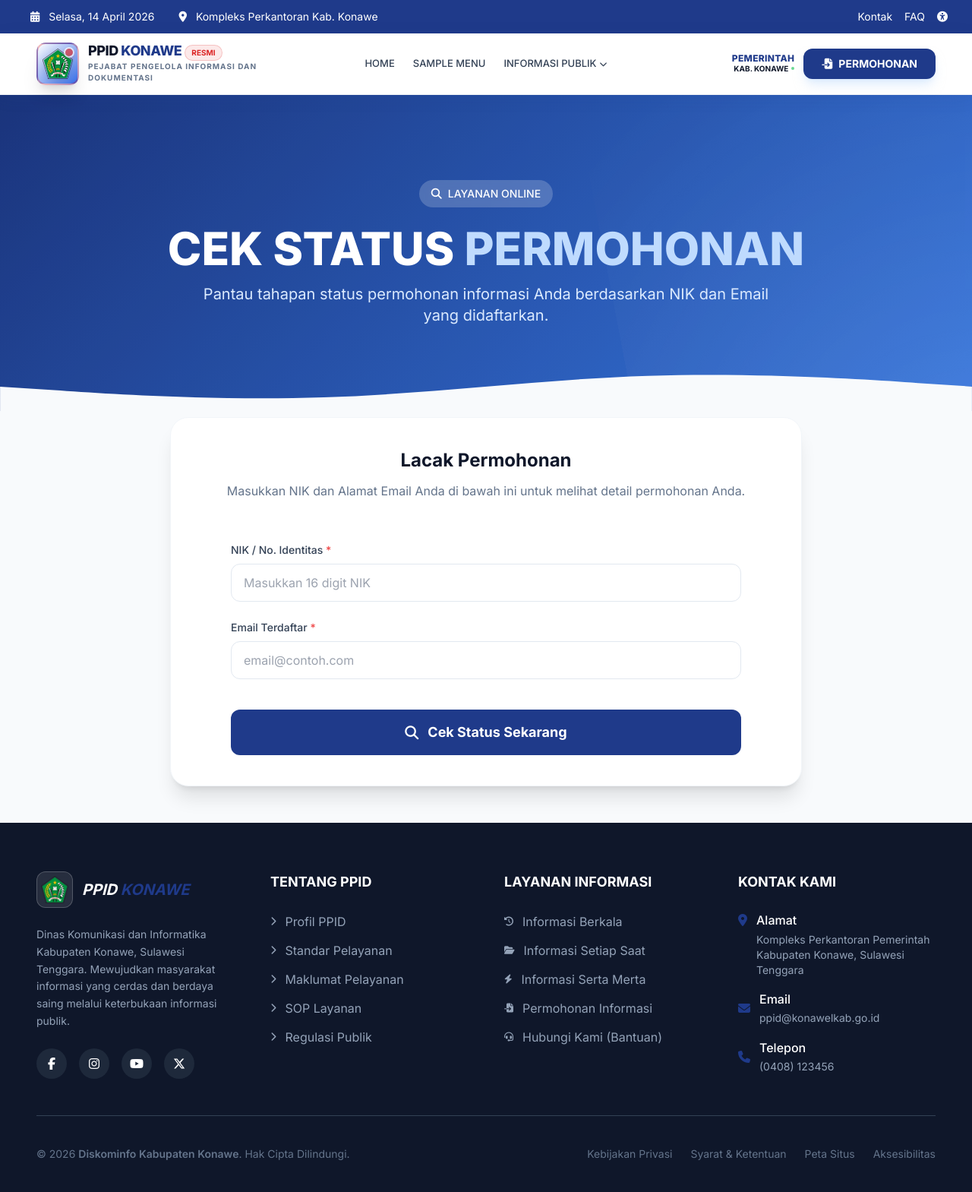
After one commit to develop-konawe/ppid, a Laravel app: page /cek-status in a window 1280 px wide. The commit adds this page. Shown: the whole page at 76% size. Run offline with Laravel 12, Linux system fonts and the light colour scheme; tables that the repository leaves empty hold one stand-in row (values such as "Sample post"); parts of the project's set-up code (start-up, migrations or seed data) failed here and were passed over; some libraries are stand-ins or nearby versions.

Commit message:
feat: implement information request submission and status tracking features

```diff
--- a/app/Http/Controllers/InformationRequestController.php
+++ b/app/Http/Controllers/InformationRequestController.php
@@ -48,4 +48,24 @@ class InformationRequestController extends Controller
 
         return redirect()->back()->with('success', 'Permohonan informasi Anda telah berhasil dikirim. Kami akan memprosesnya dan memberikan balasan ke email Anda.');
     }
+
+    public function checkStatus()
+    {
+        return view('pages.permohonan.status');
+    }
+
+    public function processCheckStatus(Request $request)
+    {
+        $validated = $request->validate([
+            'nik_no_identitas' => 'required|string',
+            'email' => 'required|email'
+        ]);
+
+        $requests = InformationRequest::where('nik_no_identitas', $validated['nik_no_identitas'])
+            ->where('email', $validated['email'])
+            ->orderBy('created_at', 'desc')
+            ->get();
+
+        return view('pages.permohonan.status', compact('requests', 'validated'));
+    }
 }
--- a/resources/views/pages/home/index.blade.php
+++ b/resources/views/pages/home/index.blade.php
@@ -414,7 +414,7 @@
                                 <span class="hidden md:inline">Download Formulir</span>
                             </a>
                             <a
-                                href="#status"
+                                href="{{ route('permohonan.status') }}"
                                 class="flex items-center gap-2 px-4 py-2 bg-primary-subtle text-primary rounded-lg hover:bg-primary hover:text-white transition-soft text-sm font-medium hover-lift"
                             >
                                 <i class="fa-solid fa-search"></i>
--- /dev/null
+++ b/resources/views/pages/permohonan/status.blade.php
@@ -0,0 +1,242 @@
+@extends('layouts.app')
+
+@section('title', 'Cek Status Permohonan Informasi')
+
+@push('meta-head')
+    <meta property="og:title" content="Cek Status Permohonan - PPID Kabupaten Konawe" />
+    <meta property="og:description" content="Cek status permohonan informasi publik secara online di Kabupaten Konawe." />
+@endpush
+
+@push('scripts-head')
+    <script>
+        tailwind.config = {
+            theme: {
+                extend: {
+                    colors: {
+                        primary: {
+                            DEFAULT: '#1F3A8A',
+                            dark: '#172554',
+                            light: '#3B82F6',
+                            subtle: '#EFF6FF',
+                        },
+                        secondary: '#DC2626',
+                        accent: '#059669',
+                        info: '#0284C7',
+                        light: '#F8FAFC',
+                        dark: '#0F172A',
+                    },
+                    fontFamily: {
+                        sans: ['Inter', 'system-ui', '-apple-system', 'sans-serif'],
+                        heading: ['Poppins', 'Inter', 'sans-serif'],
+                    },
+                    animation: {
+                        'fade-in': 'fadeIn 0.5s ease-in-out',
+                        'slide-up': 'slideUp 0.3s ease-out',
+                        float: 'float 6s ease-in-out infinite',
+                    },
+                    keyframes: {
+                        fadeIn: {
+                            '0%': { opacity: '0' },
+                            '100%': { opacity: '1' },
+                        },
+                        slideUp: {
+                            '0%': { transform: 'translateY(20px)', opacity: '0' },
+                            '100%': { transform: 'translateY(0)', opacity: '1' },
+                        },
+                        float: {
+                            '0%, 100%': { transform: 'translateY(0)' },
+                            '50%': { transform: 'translateY(-10px)' },
+                        },
+                    },
+                },
+            },
+        };
+    </script>
+@endpush
+
+@push('styles')
+    <style>
+        .contact-hero {
+            background: linear-gradient(135deg, #1e3a8a 0%, #3b82f6 100%);
+            position: relative;
+            overflow: hidden;
+        }
+
+        .contact-hero::before {
+            content: '';
+            position: absolute;
+            width: 200%;
+            height: 200%;
+            background: radial-gradient(circle, rgba(255, 255, 255, 0.1) 0%, transparent 50%);
+            animation: rotate 30s linear infinite;
+        }
+
+        @keyframes rotate {
+            from { transform: rotate(0deg); }
+            to { transform: rotate(360deg); }
+        }
+
+        .transition-soft {
+            transition: all 0.3s cubic-bezier(0.4, 0, 0.2, 1);
+        }
+
+        .form-input:focus {
+            outline: none;
+            ring: 2px;
+            ring-color: #3b82f6;
+            border-color: #3b82f6;
+        }
+    </style>
+@endpush
+
+@section('content')
+    <main>
+        <!-- Hero Section -->
+        <section class="contact-hero py-20 md:py-28 relative overflow-hidden">
+            <div class="absolute inset-0 bg-black/10"></div>
+            <div class="relative max-w-7xl mx-auto px-4 text-center text-white z-10">
+                <div class="inline-flex items-center gap-2 bg-white/20 backdrop-blur-sm px-4 py-2 rounded-full mb-6">
+                    <i class="fa-solid fa-search text-sm"></i>
+                    <span class="text-sm font-medium">LAYANAN ONLINE</span>
+                </div>
+                <h1 class="text-4xl md:text-5xl lg:text-6xl font-black mb-4">
+                    CEK STATUS <span class="text-blue-200">PERMOHONAN</span>
+                </h1>
+                <p class="text-lg md:text-xl text-blue-100 max-w-3xl mx-auto">
+                    Pantau tahapan status permohonan informasi Anda berdasarkan NIK dan Email yang didaftarkan.
+                </p>
+            </div>
+
+            <div class="absolute bottom-0 left-0 right-0">
+                <svg xmlns="http://www.w3.org/2000/svg" viewBox="0 0 1440 100" fill="#F8FAFC">
+                    <path d="M0,64L80,69.3C160,75,320,85,480,80C640,75,800,53,960,48C1120,43,1280,53,1360,58.7L1440,64L1440,100L1360,100C1280,100,1120,100,960,100C800,100,640,100,480,100C320,100,160,100,80,100L0,100Z"></path>
+                </svg>
+            </div>
+        </section>
+
+        <!-- Form Section -->
+        <section class="max-w-4xl mx-auto px-4 md:px-8 py-12 -mt-10 relative z-20">
+
+            <div class="bg-white rounded-3xl shadow-xl p-8 md:p-10 border border-slate-100 flex flex-col items-center">
+                <div class="mb-8 text-center">
+                    <h2 class="text-2xl font-bold text-dark mb-3">Lacak Permohonan</h2>
+                    <p class="text-slate-500">Masukkan NIK dan Alamat Email Anda di bawah ini untuk melihat detail permohonan Anda.</p>
+                </div>
+
+                @if($errors->any())
+                    <div class="bg-red-50 border-l-4 border-red-500 rounded-lg p-6 mb-8 shadow-sm w-full max-w-2xl">
+                        <div class="flex items-center text-red-800 font-bold mb-2">
+                            <i class="fa-solid fa-circle-exclamation mr-2 text-xl text-red-500"></i> Terjadi Kesalahan
+                        </div>
+                        <ul class="list-disc pl-8 text-red-700 space-y-1">
+                            @foreach($errors->all() as $error)
+                                <li>{{ $error }}</li>
+                            @endforeach
+                        </ul>
+                    </div>
+                @endif
+
+                <form action="{{ route('permohonan.status.check') }}" method="POST" class="w-full max-w-2xl space-y-6">
+                    @csrf
+
+                    <div>
+                        <label class="block text-sm font-medium text-slate-700 mb-2">NIK / No. Identitas <span class="text-red-500">*</span></label>
+                        <input type="number" name="nik_no_identitas" value="{{ old('nik_no_identitas', request('nik_no_identitas') ?? ($validated['nik_no_identitas'] ?? '')) }}" required class="w-full px-4 py-3 border border-slate-200 rounded-xl focus:outline-none focus:ring-2 focus:ring-primary/50 focus:border-primary transition-soft" placeholder="Masukkan 16 digit NIK">
+                    </div>
+
+                    <div>
+                        <label class="block text-sm font-medium text-slate-700 mb-2">Email Terdaftar <span class="text-red-500">*</span></label>
+                        <input type="email" name="email" value="{{ old('email', request('email') ?? ($validated['email'] ?? '')) }}" required class="w-full px-4 py-3 border border-slate-200 rounded-xl focus:outline-none focus:ring-2 focus:ring-primary/50 focus:border-primary transition-soft" placeholder="email@contoh.com">
+                    </div>
+
+                    <div class="pt-4 text-center">
+                        <button type="submit" class="bg-primary hover:bg-primary-dark text-white font-bold py-4 px-10 rounded-xl transition-soft transform hover:-translate-y-1 hover:shadow-xl inline-flex items-center justify-center gap-3 text-lg w-full">
+                            <i class="fa-solid fa-search"></i>
+                            Cek Status Sekarang
+                        </button>
+                    </div>
+                </form>
+            </div>
+
+            <!-- Menampilkan Hasil Pencarian -->
+            @if(isset($requests))
+                <div class="mt-12">
+                    <h3 class="text-xl font-bold text-dark mb-6 flex items-center gap-2">
+                        <i class="fa-solid fa-clock-rotate-left text-primary"></i> Riwayat Permohonan Anda
+                    </h3>
+
+                    @if($requests->count() > 0)
+                        <div class="space-y-6">
+                            @foreach($requests as $req)
+                                <div class="bg-white p-6 md:p-8 rounded-2xl shadow border border-slate-100 flex flex-col">
+                                    <div class="flex flex-col md:flex-row justify-between md:items-center mb-6 pb-6 border-b border-slate-100 gap-4">
+                                        <div>
+                                            <p class="text-sm text-slate-500 font-medium mb-1"><i class="fa-regular fa-calendar mr-1"></i> Diajukan pada: {{ $req->created_at->translatedFormat('d F Y, H:i') }}</p>
+                                            <h4 class="text-lg font-bold text-dark">{{ $req->nama_lengkap }}</h4>
+                                        </div>
+
+                                        <div>
+                                            @if($req->status == 'pending')
+                                                <div class="inline-flex items-center px-4 py-2 bg-yellow-100 text-yellow-700 rounded-lg text-sm font-bold border border-yellow-200">
+                                                    <i class="fa-solid fa-clock mr-2"></i> PENDING
+                                                </div>
+                                            @elseif($req->status == 'diproses')
+                                                <div class="inline-flex items-center px-4 py-2 bg-blue-100 text-blue-700 rounded-lg text-sm font-bold border border-blue-200">
+                                                    <i class="fa-solid fa-spinner fa-spin mr-2"></i> SEDANG DIPROSES
+                                                </div>
+                                            @elseif($req->status == 'approved')
+                                                <div class="inline-flex items-center px-4 py-2 bg-green-100 text-green-700 rounded-lg text-sm font-bold border border-green-200">
+                                                    <i class="fa-solid fa-check-circle mr-2"></i> DISETUJUI / SELESAI
+                                                </div>
+                                            @elseif($req->status == 'rejected')
+                                                <div class="inline-flex items-center px-4 py-2 bg-red-100 text-red-700 rounded-lg text-sm font-bold border border-red-200">
+                                                    <i class="fa-solid fa-xmark-circle mr-2"></i> DITOLAK
+                                                </div>
+                                            @endif
+                                        </div>
+                                    </div>
+
+                                    <div class="grid grid-cols-1 md:grid-cols-2 gap-6 mb-6">
+                                        <div>
+                                            <p class="text-sm text-slate-500 font-medium mb-1">Rincian Informasi:</p>
+                                            <p class="text-dark bg-slate-50 p-4 rounded-xl text-sm leading-relaxed">{{ $req->rincian_informasi }}</p>
+                                        </div>
+                                        <div>
+                                            <p class="text-sm text-slate-500 font-medium mb-1">Tujuan Penggunaan:</p>
+                                            <p class="text-dark bg-slate-50 p-4 rounded-xl text-sm leading-relaxed">{{ $req->tujuan_penggunaan }}</p>
+                                        </div>
+                                    </div>
+
+                                    @if($req->response_message || $req->response_file)
+                                        <div class="bg-blue-50 border border-blue-100 p-6 rounded-xl mt-4">
+                                            <h5 class="font-bold text-primary mb-3 flex items-center gap-2">
+                                                <i class="fa-solid fa-reply"></i> Tanggapan / Balasan PPID
+                                            </h5>
+
+                                            @if($req->response_message)
+                                                <p class="text-slate-700 text-sm mb-4 leading-relaxed">{{ $req->response_message }}</p>
+                                            @endif
+
+                                            @if($req->response_file)
+                                                <a href="{{ asset('storage/'.$req->response_file) }}" target="_blank" class="inline-flex items-center gap-2 px-4 py-2 bg-white text-primary border border-primary/20 rounded-lg text-sm font-bold hover:bg-primary-subtle transition-soft shadow-sm">
+                                                    <i class="fa-solid fa-file-pdf text-red-500"></i> Download File Balasan
+                                                </a>
+                                            @endif
+                                        </div>
+                                    @endif
+                                </div>
+                            @endforeach
+                        </div>
+                    @else
+                        <div class="bg-slate-50 p-10 rounded-2xl text-center border border-slate-100">
+                            <i class="fa-solid fa-file-circle-xmark text-4xl text-slate-300 mb-4"></i>
+                            <h4 class="text-lg font-bold text-slate-700 mb-2">Riwayat Tidak Ditemukan</h4>
+                            <p class="text-slate-500 text-sm">Tidak ada permohonan informasi yang dikirim dari NIK dan Email yang Anda masukkan.</p>
+                        </div>
+                    @endif
+                </div>
+            @endif
+
+        </section>
+    </main>
+@endsection
--- a/routes/web.php
+++ b/routes/web.php
@@ -49,3 +49,7 @@ Route::get('/informasi-dikecualikan', [InformasiPublicController::class, 'dikecu
 // Permohonan Informasi Publik
 Route::get('/permohonan-informasi', [InformationRequestController::class, 'index'])->name('permohonan.index');
 Route::post('/permohonan-informasi', [InformationRequestController::class, 'store'])->name('permohonan.store');
+
+// Cek Status Permohonan
+Route::get('/cek-status', [InformationRequestController::class, 'checkStatus'])->name('permohonan.status');
+Route::post('/cek-status', [InformationRequestController::class, 'processCheckStatus'])->name('permohonan.status.check');
```
